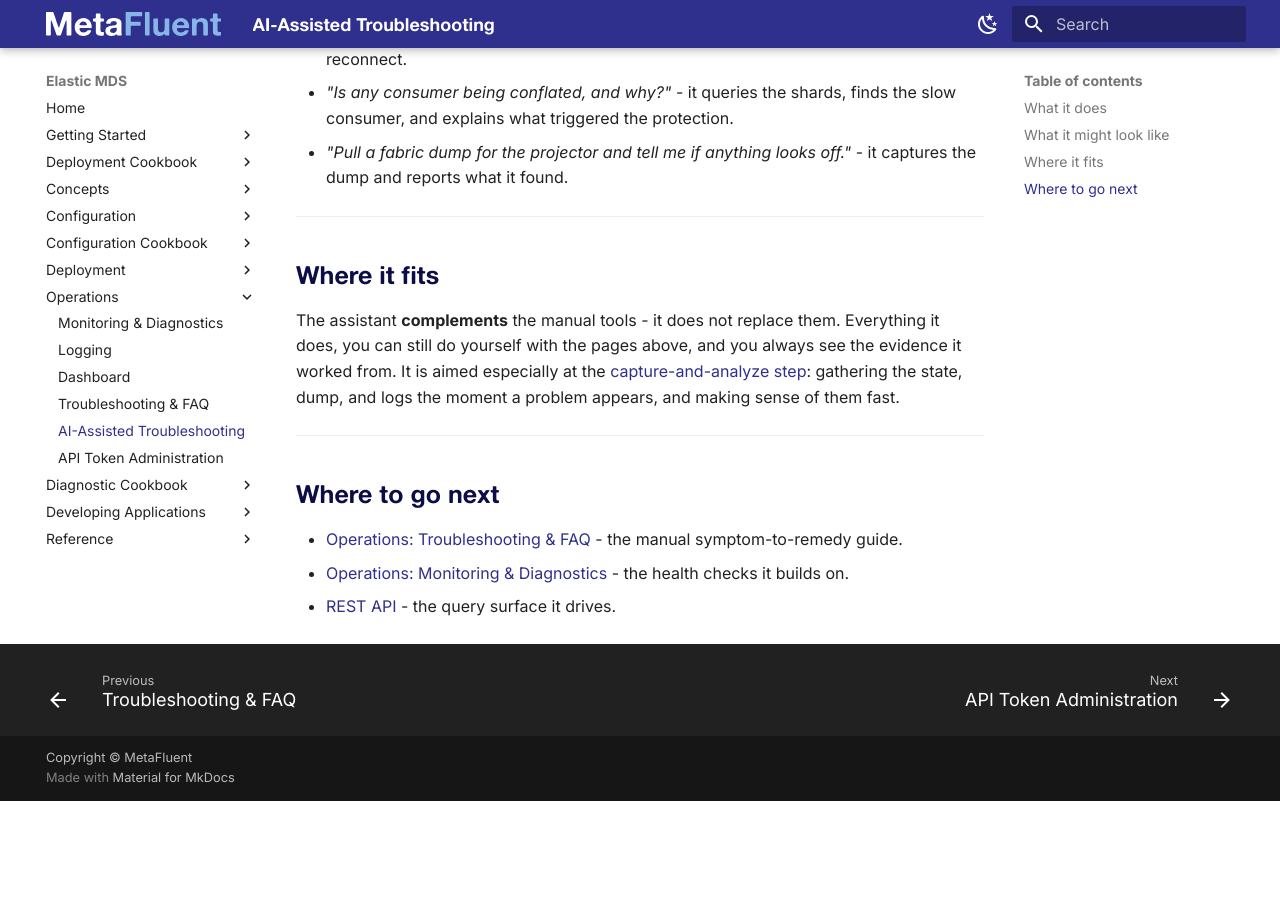
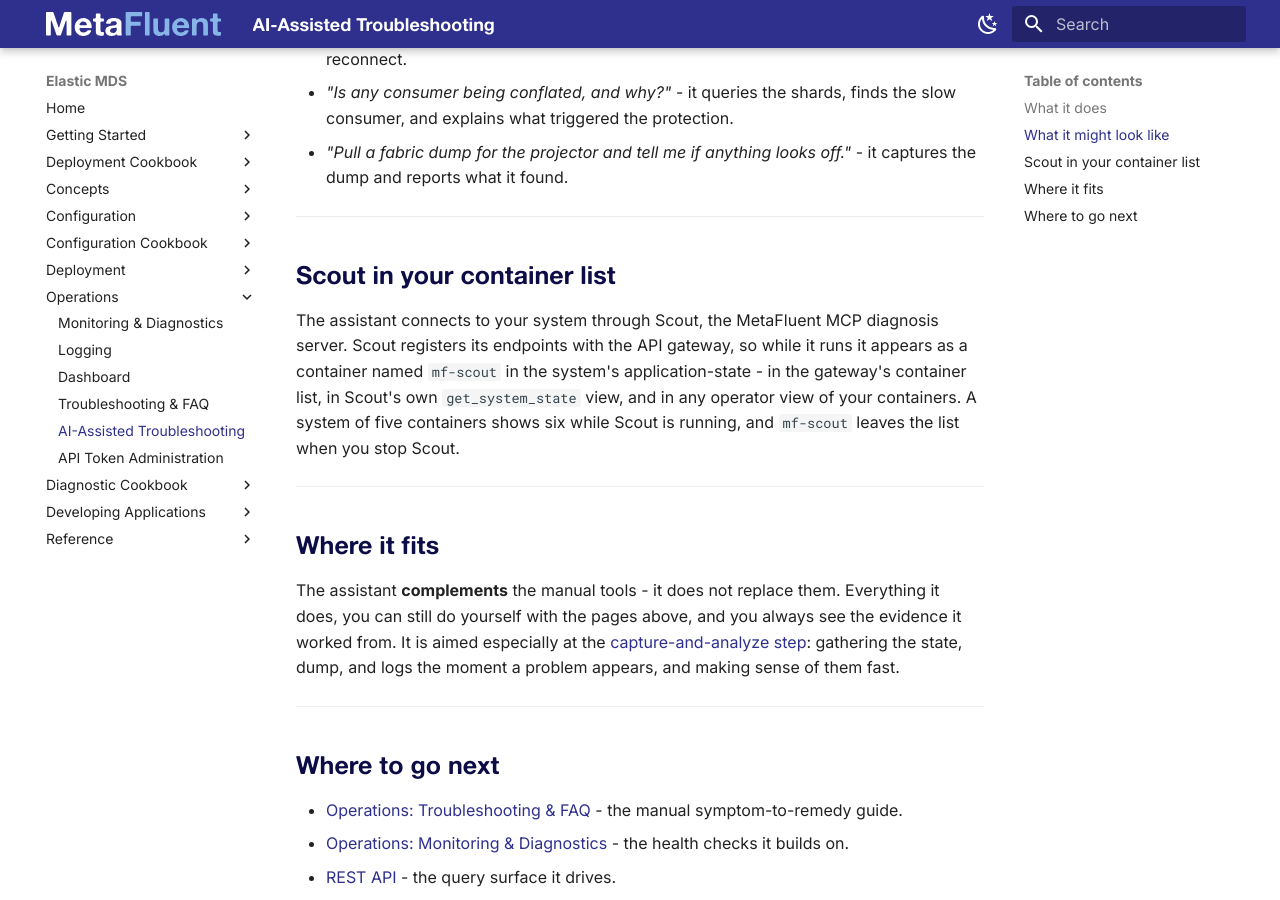
Before and after one commit to MetaFluent/ElasticMDS-docs, an MkDocs documentation site: the page built from docs/AI-Troubleshooting.md, in a window 1280 px wide and 900 px high, scrolled down 1102 px. Built offline with MkDocs 1.6.1 and Material for MkDocs 9.7.7, drawn with Linux system fonts in a browser that asks for light colours; the version menu is left out; before the commit the page ends 1903 px from its top, so only the background shows below that.

Commit message:
Scout appears as the mf-scout container while it runs
AI-Troubleshooting: a section saying that Scout registers with the API gateway and so appears in the
system's application-state as mf-scout, leaving when stopped. Operations-Monitoring: a pointer in the
healthy-system check.

MetaFluent/IssueTracking#1757
https://github.com/MetaFluent/IssueTracking/issues/1757

Co-Authored-By: Claude Fable 5.1 <noreply@anthropic.com>
Claude-Session: https://claude.ai/code/session_01G11mkgRwDAgdkdmvGDSa5r

```diff
--- a/docs/AI-Troubleshooting.md
+++ b/docs/AI-Troubleshooting.md
@@ -28,6 +28,12 @@ An AI support assistant drives the same REST and log surface you do, and knows h
 
 ---
 
+## Scout in your container list
+
+The assistant connects to your system through Scout, the MetaFluent MCP diagnosis server. Scout registers its endpoints with the API gateway, so while it runs it appears as a container named `mf-scout` in the system's application-state - in the gateway's container list, in Scout's own `get_system_state` view, and in any operator view of your containers. A system of five containers shows six while Scout is running, and `mf-scout` leaves the list when you stop Scout.
+
+---
+
 ## Where it fits
 
 The assistant **complements** the manual tools - it does not replace them. Everything it does, you can still do yourself with the pages above, and you always see the evidence it worked from. It is aimed especially at the [capture-and-analyze step](Operations-Troubleshooting.md#standard-diagnostic-procedure): gathering the state, dump, and logs the moment a problem appears, and making sense of them fast.
```
Also changed, not shown: docs/Operations-Monitoring.md (+2 -0 lines).
